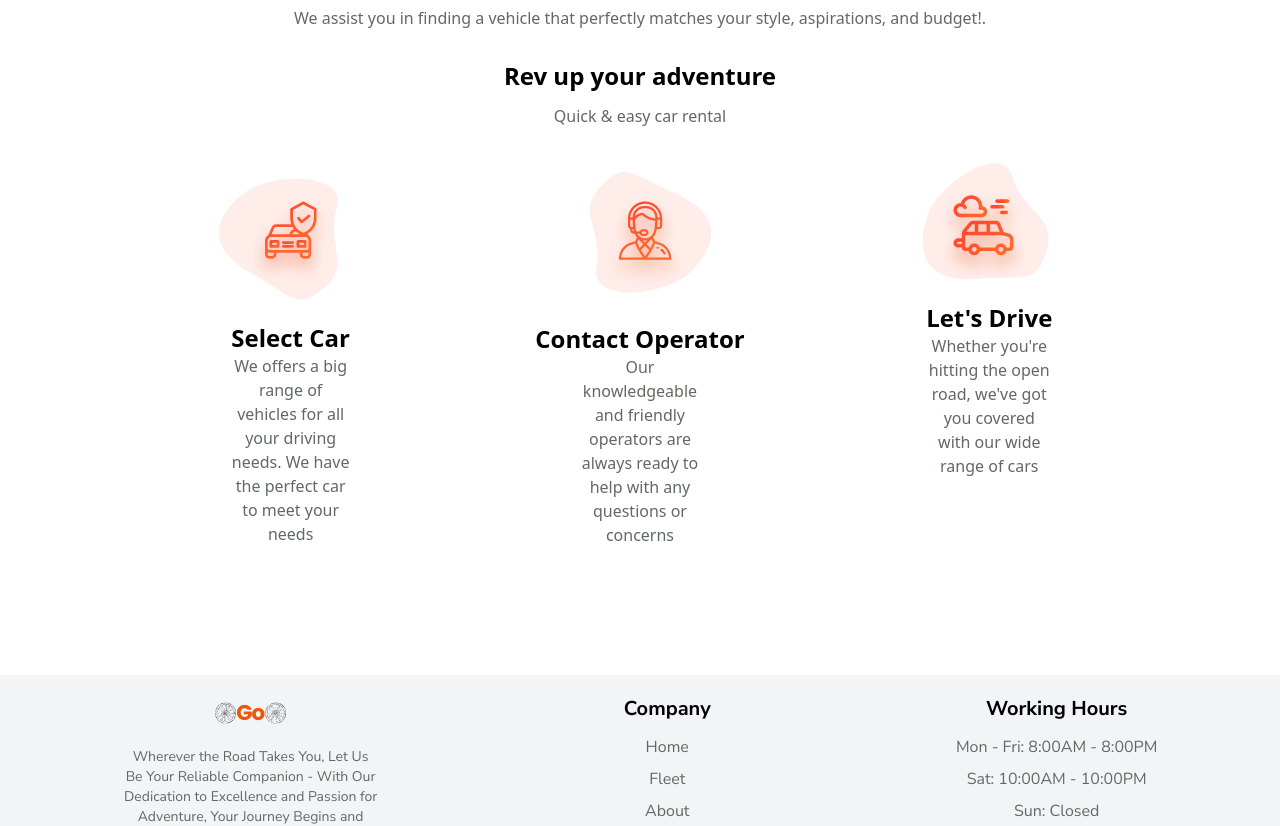
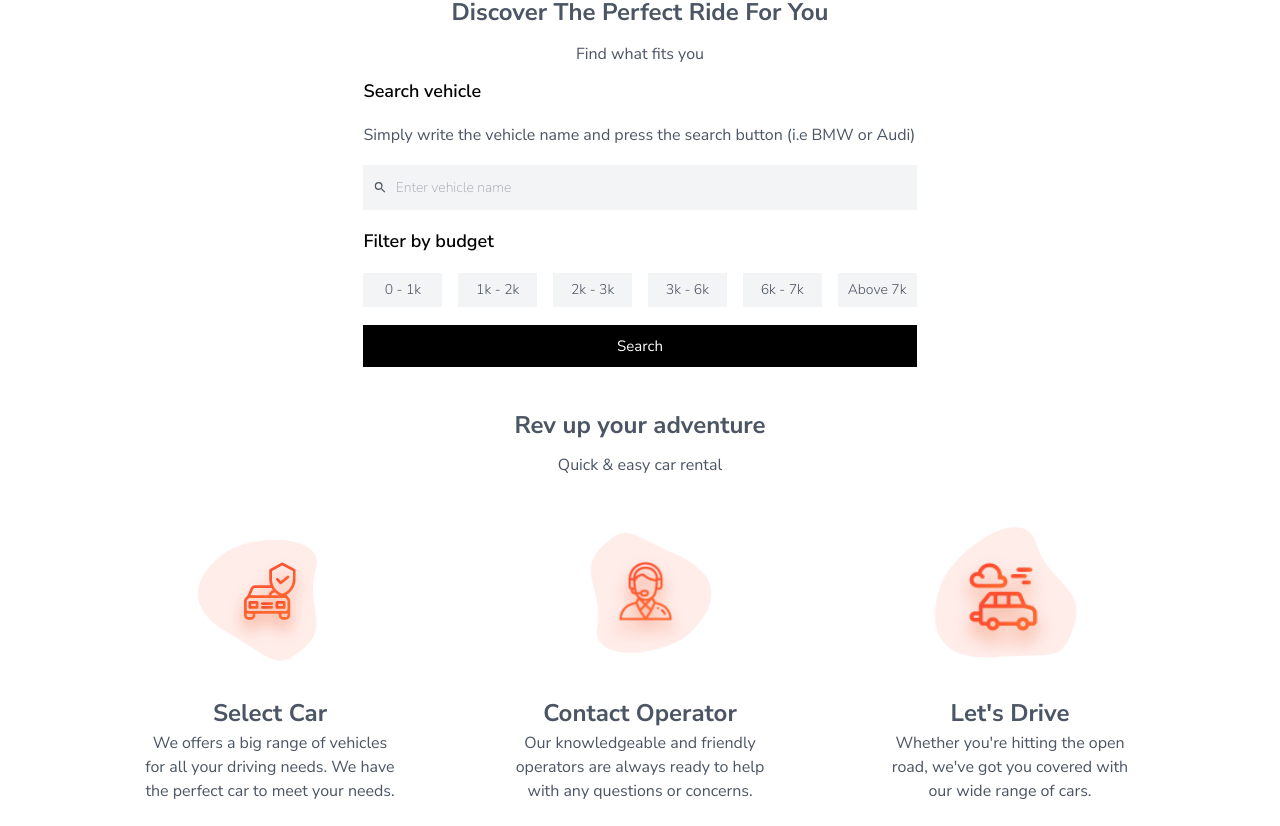
Before and after one commit to alex-m-kimeu/GoWheels-Frontend, a React (Vite) app: page / in a window 1280 px wide. Shown: the part 691-1517 px from the top of the page. Built offline with nearby package versions, Linux system fonts and the light colour scheme.

Commit message:
Modified homepage styling

```diff
--- a/src/components/Footer/Footer.jsx
+++ b/src/components/Footer/Footer.jsx
@@ -11,7 +11,7 @@ const links = [
 
 export const Footer = () => {
     return (
-        <footer className="px-[20px] md:px-0 py-5 bg-gray-100 mt-10 md:mt-20">
+        <footer className="px-[20px] md:px-0 py-5 bg-gray-100">
             <div className="flex flex-col sm:flex-row justify-center mx-auto text-center">
                 <div className="flex-grow mb-3 sm:mb-0">
                     <img src={logo} alt="logo" className="mb-4 mx-auto" />
--- a/src/pages/Home/Home.jsx
+++ b/src/pages/Home/Home.jsx
@@ -1,52 +1,81 @@
+/* eslint-disable react/no-unescaped-entities */
 import bg from "../../assets/bg.png";
 import car from "../../assets/car.png";
 import operator from "../../assets/operator.png";
 import drive from "../../assets/drive.png";
+import { MdOutlineSearch } from "react-icons/md";
 
 export const Home = () => {
     return (
-        <section className="flex flex-col px-[20px] lg:px-[120px] gap-[20px] lg:gap-[30px] py-[20px] lg:py-[40px] items-center justify-center font-sans">
-            <div className="flex flex-col items-center justify-center gap-[5px] lg:gap-[10px]">
-                <h1 className="text-lg md:text-2xl text-h1 font-bold">Your Premium Car Rental</h1>
-                <h1 className="text-lg md:text-2xl text-secondary font-bold">Service</h1>
-                <p className="text-sm md:text-base text-center font-light text-paragraph">Drive Your Dreams: Where Every Mile Feels Like a Journey!</p>
+        <section className="flex flex-col px-[20px] md:px-[40px] lg:px-[120px] gap-[20px] lg:gap-[40px] py-[20px] lg:py-[40px] items-center justify-center">
+            <div className="flex flex-col items-center justify-center gap-[4px] md:gap-[8px] lg:gap-[12px]">
+                <h1 className="text-[18px] md:text-[22px] lg:text-[24px] text-text font-bold">Your Premium Car Rental</h1>
+                <h1 className="text-[18px] md:text-[22px] lg:text-[24px] text-secondary font-bold">Service</h1>
+                <p className="text-[14px] md:text-[16px] text-text font-normal text-wrap text-center">Drive Your Dreams: Where Every Mile Feels Like a Journey!</p>
             </div>
-            <div className="w-auto h-auto md:w-[550px] lg:w-[800px] object-contain">
+            <div className="w-[350px] h-auto md:w-[550px] lg:w-[800px] object-contain">
                 <img src={bg} alt="bg-image" />
             </div>
-            <div className="flex flex-col items-center justify-center gap-[6px] lg:gap-[12px]">
-                <h1 className="text-lg md:text-2xl text-h1 font-bold">Discover The Perfect Ride For You</h1>
-                <p className="text-sm md:text-base font-light text-center text-paragraph">
-                    We assist you in finding a vehicle that perfectly matches your style, aspirations, and budget!.
-                </p>
+            <div className="flex flex-col items-center justify-center gap-[8px] lg:gap-[12px]">
+                <h1 className="text-[18px] md:text-[22px] lg:text-[24px] text-text font-bold">Discover The Perfect Ride For You</h1>
+                <p className="text-[14px] md:text-[16px] text-text font-normal">Find what fits you</p>
+                <div className="flex flex-col gap-[18px] w-auto">
+                    <h2 className="text-[15px] md:text-[18px] text-variant font-semibold">Search vehicle</h2>
+                    <p className="text-[14px] md:text-[16px] text-text font-normal">
+                        Simply write the vehicle name and press the search button (i.e BMW or Audi)
+                    </p>
+                    <div className="px-[10px] py-[10px] md:py-[12px] flex items-center bg-primary gap-[8px]">
+                        <MdOutlineSearch className="w-[15px] h-[15px] fill-text" />
+                        <input
+                            type="text"
+                            placeholder="Enter vehicle name"
+                            className="text-text font-thin text-[14px] outline-none w-full bg-primary"
+                        />
+                    </div>
+                    <h2 className="text-[15px] md:text-[18px] text-variant font-semibold">Filter by budget</h2>
+                    <div className="grid grid-cols-2 gap-4 w-full sm:grid-cols-4 sm:gap-y-6 md:grid-cols-6 md:gap-4 lg:grid-cols-6 lg:gap-4">
+                        <button className="bg-primary text-text text-[14px] font-light p-[10px] w-full h-[34px] flex items-center justify-center">0 - 1k</button>
+                        <button className="bg-primary text-text text-[14px] font-light p-[10px] w-full h-[34px] flex items-center justify-center">1k - 2k</button>
+                        <button className="bg-primary text-text text-[14px] font-light p-[10px] w-full h-[34px] flex items-center justify-center">2k - 3k</button>
+                        <button className="bg-primary text-text text-[14px] font-light p-[10px] w-full h-[34px] flex items-center justify-center">3k - 6k</button>
+                        <button className="bg-primary text-text text-[14px] font-light p-[10px] w-full h-[34px] flex items-center justify-center sm:col-span-2 md:col-span-1 lg:col-span-1">6k - 7k</button>
+                        <button className="bg-primary text-text text-[14px] font-light p-[10px] w-full h-[34px] flex items-center justify-center sm:col-span-2 md:col-span-1 lg:col-span-1">Above 7k</button>
+                    </div>
+                    <button className="bg-variant text-white font-normal text-[14px] md:text-[15px] py-[10px]">Search</button>
+                </div>
             </div>
             <div className="flex flex-col items-center justify-center gap-[6px] lg:gap-[12px]">
-                <h1 className="text-lg md:text-2xl text-h1 font-bold">Rev up your adventure</h1>
-                <p className="text-sm md:text-base font-light text-center text-paragraph">Quick & easy car rental</p>
-                <div className="flex flex-col md:flex-row justify-center gap-2">
-                    <div className="w-full md:w-1/2 lg:w-1/4 p-2 text-center mx-auto">
-                        <img className="mx-auto block" src={car} alt="icon_img" />
-                        <h1 className="text-lg md:text-2xl text-h1 font-bold">Select Car</h1>
-                        <p className="w-full md:w-1/2 text-sm md:text-base font-light text-paragraph mx-auto">
-                            We offers a big range of vehicles for all your driving needs.
-                            We have the perfect car to meet your needs
-                        </p>
+                <div className="flex flex-col gap-[10px] text-center">
+                    <h1 className="text-[18px] md:text-[22px] lg:text-[24px] text-text font-bold">Rev up your adventure</h1>
+                    <p className="text-[14px] md:text-[16px] text-text font-normal">Quick & easy car rental</p>
+                </div>
+                <div className="flex flex-col md:flex-row gap-auto md:gap-[50px] lg:gap-[120px] p-0 md:p-[20px]">
+                    <div className="flex flex-col justify-center items-center gap-[4px] md:gap-[12px] w-auto lg:w-[250px] h-[auto]">
+                        <img className="w-[174px] h-[174px] object-contain" src={car} alt="icon_img" />
+                        <div className="text-center">
+                            <h1 className="text-[18px] md:text-[22px] lg:text-[24px] text-text font-bold">Select Car</h1>
+                            <p className="text-[14px] md:text-[16px] text-text font-normal text-wrap">
+                                We offers a big range of vehicles for all your driving needs. We have the perfect car to meet your needs.
+                            </p>
+                        </div>
                     </div>
-                    <div className="w-full md:w-1/2 lg:w-1/4 p-2 text-center mx-auto">
-                        <img className="mx-auto block" src={operator} alt="icon_img" />
-                        <h1 className="text-lg md:text-2xl text-h1 font-bold">Contact Operator</h1>
-                        <p className="w-full md:w-1/2 text-sm md:text-base font-light text-paragraph mx-auto">
-                            Our knowledgeable and friendly operators are always ready to
-                            help with any questions or concerns
-                        </p>
+                    <div className="flex flex-col justify-center items-center gap-[4px] md:gap-[12px] w-auto lg:w-[250px] h-[auto]">
+                        <img className="w-[174px] h-[174px] object-contain" src={operator} alt="icon_img" />
+                        <div className="text-center">
+                            <h1 className="text-[18px] md:text-[22px] lg:text-[24px] text-text font-bold">Contact Operator</h1>
+                            <p className="text-[14px] md:text-[16px] text-text font-normal text-wrap">
+                                Our knowledgeable and friendly operators are always ready to help with any questions or concerns.
+                            </p>
+                        </div>
                     </div>
-                    <div className="w-full md:w-1/2 lg:w-1/4 p-2 text-center mx-auto">
-                        <img className="mx-auto block" src={drive} alt="icon_img" />
-                        <h1 className="text-lg md:text-2xl text-h1 font-bold">Let's Drive</h1>
-                        <p className="w-full md:w-1/2 text-sm md:text-base font-light text-paragraph mx-auto">
-                            Whether you're hitting the open road, we've got you covered
-                            with our wide range of cars
-                        </p>
+                    <div className="flex flex-col justify-center items-center gap-[4px] md:gap-[12px] w-auto lg:w-[250px] h-[auto]">
+                        <img className="w-[174px] h-[174px] object-contain" src={drive} alt="icon_img" />
+                        <div className="text-center">
+                            <h1 className="text-[18px] md:text-[22px] lg:text-[24px] text-text font-bold">Let's Drive</h1>
+                            <p className="text-[14px] md:text-[16px] text-text font-normal text-wrap">
+                                Whether you're hitting the open road, we've got you covered with our wide range of cars.
+                            </p>
+                        </div>
                     </div>
                 </div>
             </div>
--- a/tailwind.config.js
+++ b/tailwind.config.js
@@ -10,7 +10,7 @@ export default {
         'md': '0 0 10px rgba(0, 0, 0, 0.1)',
       },
       colors: {
-        'primary': '#FFFFFF',
+        'primary': '#F3F4F6',
         'secondary': '#EA580C',
         'variant': '#000000',
         'link': '#646864',
```
